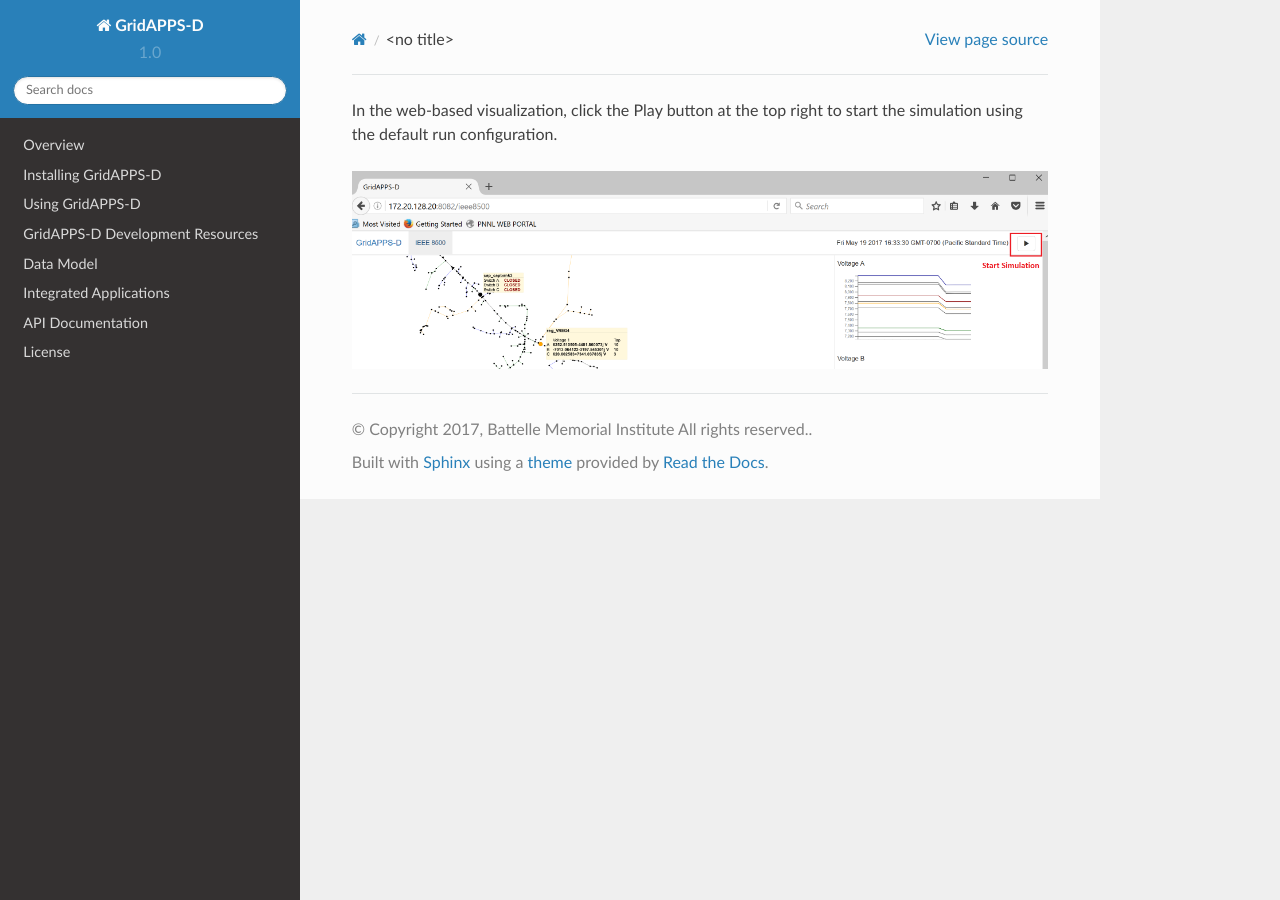
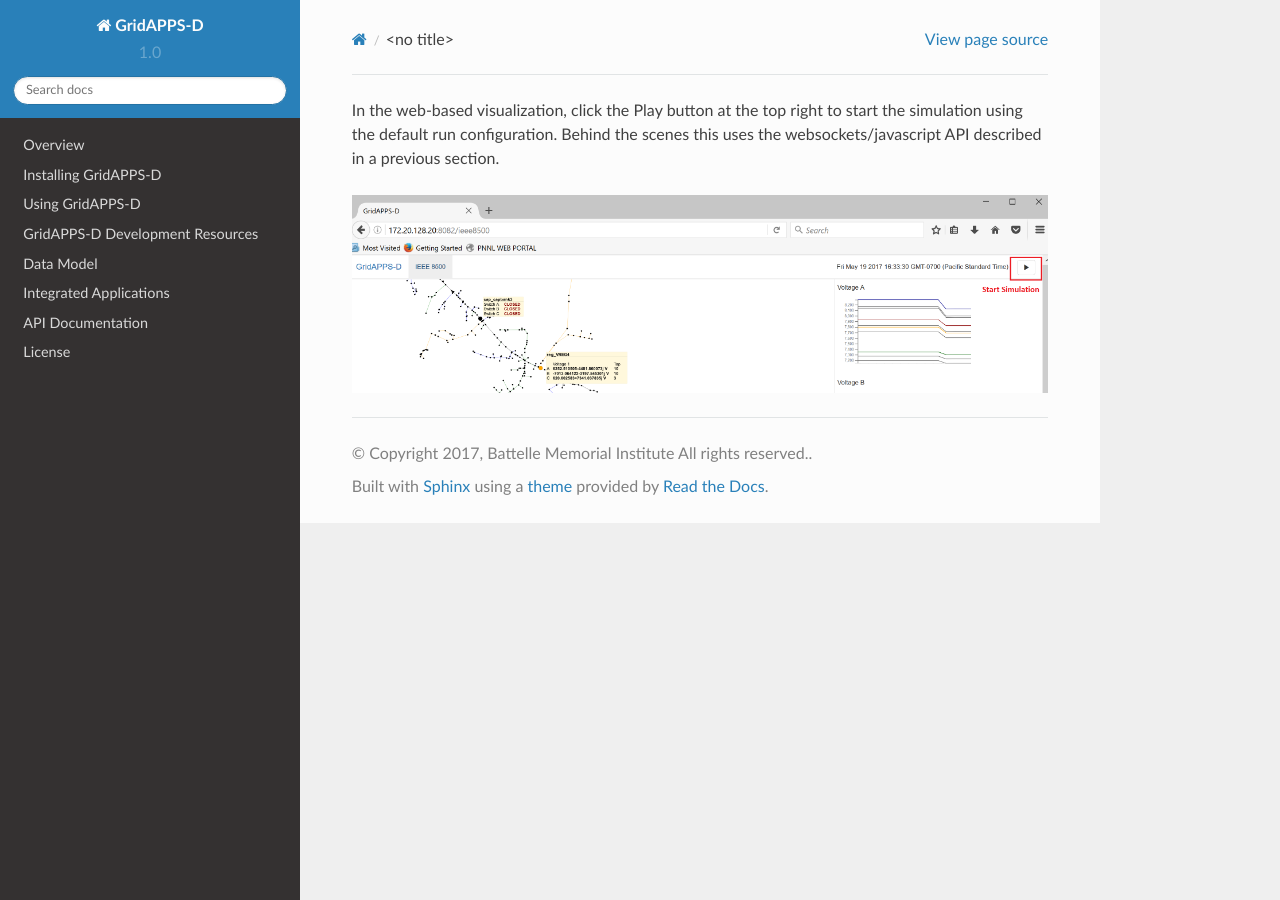
Before and after one commit to GRIDAPPSD/GOSS-GridAPPS-D, a Sphinx documentation site: the page built from docs/source/using_gridappsd/starting_in_viz.rst, in a window 1280 px wide. Built offline with Sphinx 7.4.7 and the Read the Docs theme 2.0.0, drawn with Linux system fonts in a browser that asks for light colours; pages that are not in the unit, such as notebooks, are missing from menus.

Commit message:
Update starting_in_viz.rst

```diff
--- a/docs/source/using_gridappsd/starting_in_viz.rst
+++ b/docs/source/using_gridappsd/starting_in_viz.rst
@@ -1,5 +1,5 @@
 
-In the web-based visualization, click the Play button at the top right to start the simulation using the default run configuration.
+In the web-based visualization, click the Play button at the top right to start the simulation using the default run configuration.  Behind the scenes this uses the websockets/javascript API described in a previous section.
 
 |rc1_starting_in_viz_image0|
 
```
